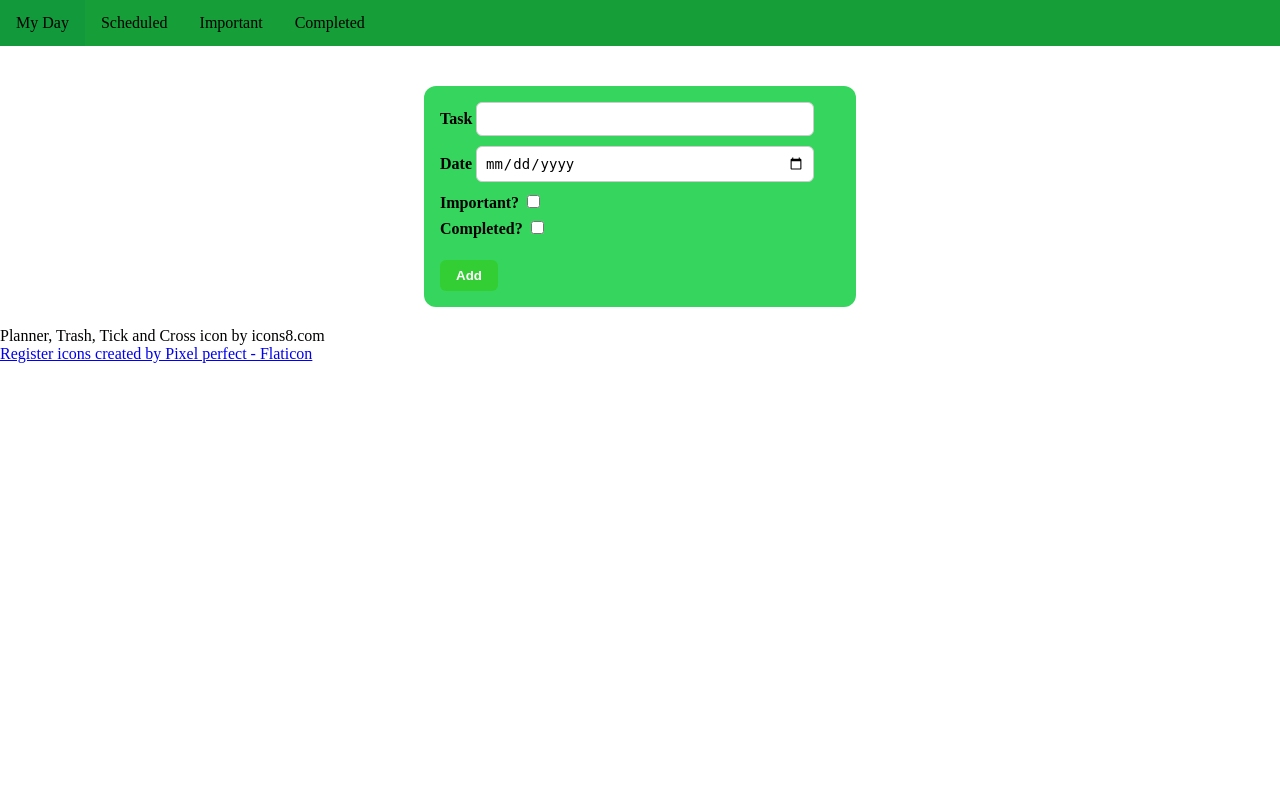
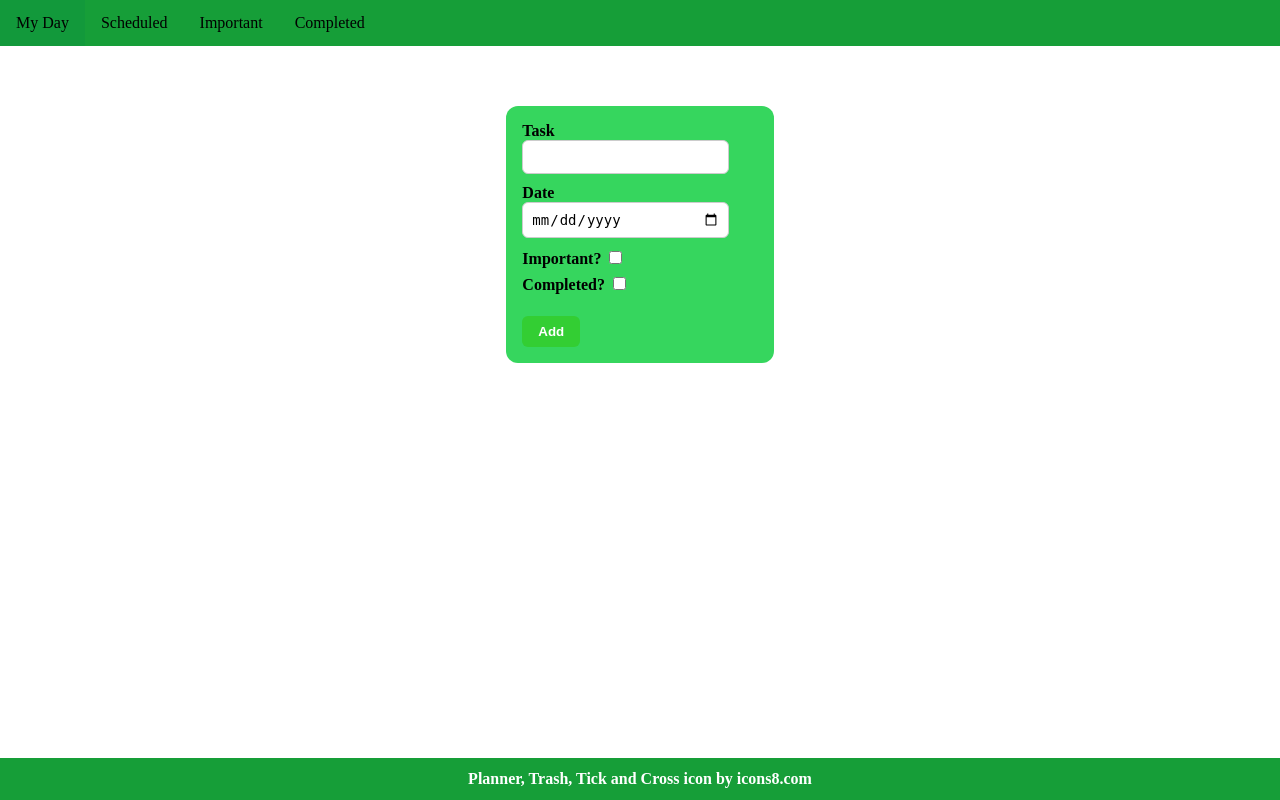
Before and after one commit to BhaskarMReal/DailyPlanner, a Django app: page /completed/ in a window 1280 px wide. Run offline with Django 5.2, Linux system fonts and the light colour scheme; the visitor is signed in with stand-in values (Sample User, id 1); data that the repository does not hold is empty.

Commit message:
Added Footer CSS

```diff
--- a/apps/planner/templates/all.html
+++ b/apps/planner/templates/all.html
@@ -10,6 +10,7 @@
     <link rel="icon" href="{% static 'icon/planner.png' %}" type="image/x-icon">
   </head>
   <body>
+    <div class="page">
     <ul>
         <li><a href="../daily/">My Day</a></li>
         <li><a href="../all/">Scheduled</a></li>
@@ -45,6 +46,8 @@
 
      <footer>Planner, Trash, Tick and Cross icon by <a>icons8.com</a><br>
          <script src="{% static 'js/taskRetriever.js' %}"></script>
-  </body>
+        </footer>
+    </div>
+        </body>
 
 </html>
--- a/apps/planner/templates/completed.html
+++ b/apps/planner/templates/completed.html
@@ -10,6 +10,7 @@
     <link rel="icon" href="{% static 'icon/planner.png' %}" type="image/x-icon">
   </head>
   <body>
+    <div class="page">
     <ul>
         <li><a href="../daily/">My Day</a></li>
         <li><a href="../all/">Scheduled</a></li>
@@ -27,7 +28,7 @@
                 {{ form.important }} <br>
                 <label>Completed?</label>
                 {{ form.completed }} <br>
-                <button class="submit-button" id="daily-submit" onclick="editSubmit(); resetFields()">Add</button>
+                <button id="daily-submit" onclick="addTask(); resetFields()">Add</button>
                 </form>
 
                 <form id='edit-form' onsubmit="return false">
@@ -40,12 +41,13 @@
                 {{ form.important }} <br>
                 <label>Completed?</label>
                 {{ form.completed }} <br>
-                <button class="submit-button" id="daily-submit" onclick="editSubmit(); resetFields()">Save</button>
+                <button id="daily-submit" onclick="editSubmit(); resetFields()">Save</button>
                 </form>
 
      <footer>Planner, Trash, Tick and Cross icon by <a>icons8.com</a><br>
-    <a href="https://www.flaticon.com/free-icons/register" title="register icons">Register icons created by Pixel perfect - Flaticon</a></footer>
          <script src="{% static 'js/taskRetriever.js' %}"></script>
+        </footer>
+    </div>
   </body>
 
 </html>
--- a/apps/planner/templates/daily.html
+++ b/apps/planner/templates/daily.html
@@ -10,6 +10,7 @@
     <link rel="icon" href="{% static 'icon/planner.png' %}" type="image/x-icon">
   </head>
   <body>
+    <div class="page">
     <ul>
         <li><a href="../daily/">My Day</a></li>
         <li><a href="../all/">Scheduled</a></li>
@@ -43,9 +44,10 @@
                 <button id="daily-submit" onclick="editSubmit(); resetFields()">Save</button>
                 </form>
 
-    <footer>Planner, Trash, Tick and Cross icon by <a>icons8.com</a><br>
-    <a href="https://www.flaticon.com/free-icons/register" title="register icons">Register icons created by Pixel perfect - Flaticon</a></footer>
+     <footer>Planner, Trash, Tick and Cross icon by <a>icons8.com</a><br>
          <script src="{% static 'js/taskRetriever.js' %}"></script>
+        </footer>
+    </div>
   </body>
 
 </html>
--- a/apps/planner/templates/important.html
+++ b/apps/planner/templates/important.html
@@ -10,6 +10,7 @@
     <link rel="icon" href="{% static 'icon/planner.png' %}" type="image/x-icon">
   </head>
   <body>
+   <div class="page">
     <ul>
         <li><a href="../daily/">My Day</a></li>
         <li><a href="../all/">Scheduled</a></li>
@@ -44,8 +45,9 @@
                 </form>
 
      <footer>Planner, Trash, Tick and Cross icon by <a>icons8.com</a><br>
-    <a href="https://www.flaticon.com/free-icons/register" title="register icons">Register icons created by Pixel perfect - Flaticon</a></footer>
          <script src="{% static 'js/taskRetriever.js' %}"></script>
+        </footer>
+    </div>
   </body>
 
 </html>
--- a/static/css/planner.css
+++ b/static/css/planner.css
@@ -1,4 +1,5 @@
 body {
+    height: 100%;
     margin: 0;
 }
 
@@ -26,6 +27,21 @@
     background-color: rgb(18, 153, 59);
     border: 1pt;
     border-color: black;
+}
+
+footer {
+    margin-top: auto;
+    padding: 12px;
+    background-color: rgb(22, 158, 56);
+    text-align: center;
+    color: white;
+    font-weight: bold;
+}
+
+.page {
+    display: flex;
+    flex-direction: column;
+    min-height: 100vh;
 }
 
 .task-bubble {
```
